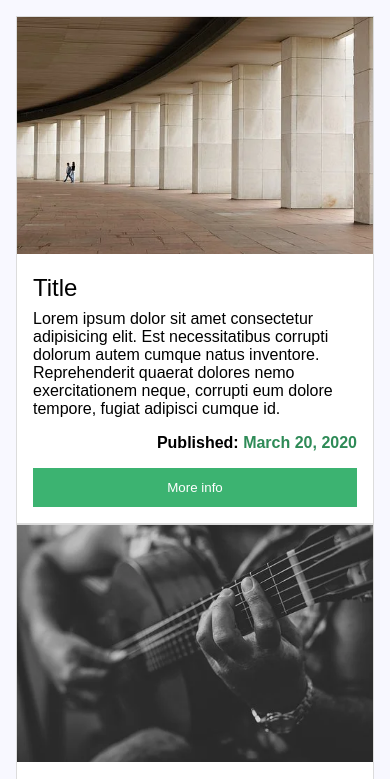
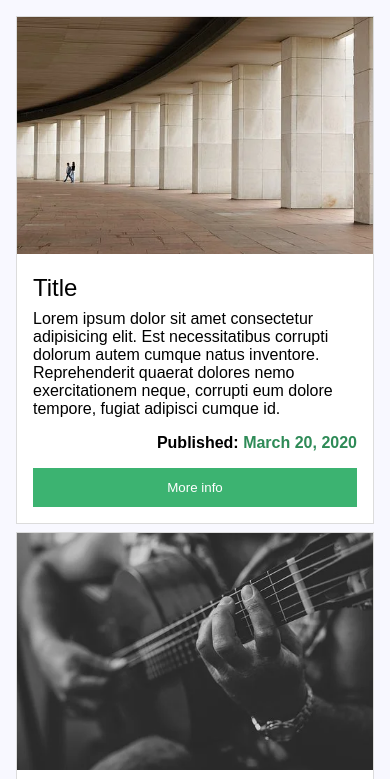
Before and after one commit to Morente5/lab-layout-cards-grid, a website built with Parcel: page src/index.html in a window 390 px wide. Shown: the top 779 px of the page. Built offline with nearby package versions, Linux system fonts and the light colour scheme.

Commit message:
Card container responsive grid layout

```diff
--- a/src/styles/styles.scss
+++ b/src/styles/styles.scss
@@ -5,11 +5,33 @@ html {
   box-sizing: inherit;
 }
 
+$sm: 576px;
+$md: 768px;
+$lg: 992px;
+$xl: 1200px;
+
 body {
   margin: 0;
   padding: 1rem;
   background-color: ghostwhite;
   font-family: Arial, Helvetica, sans-serif;
+}
+
+.card-container {
+  display: grid;
+  grid-gap: .5rem;
+  @media screen and (min-width: $sm) {
+    grid-template-columns: repeat(2, 1fr);
+  }
+  @media screen and (min-width: $md) {
+    grid-template-columns: repeat(3, 1fr);
+  }
+  @media screen and (min-width: $lg) {
+    grid-template-columns: repeat(4, 1fr);
+  }
+  @media screen and (min-width: $xl) {
+    grid-template-columns: repeat(6, 1fr);
+  }
 }
 
 .card {
```
